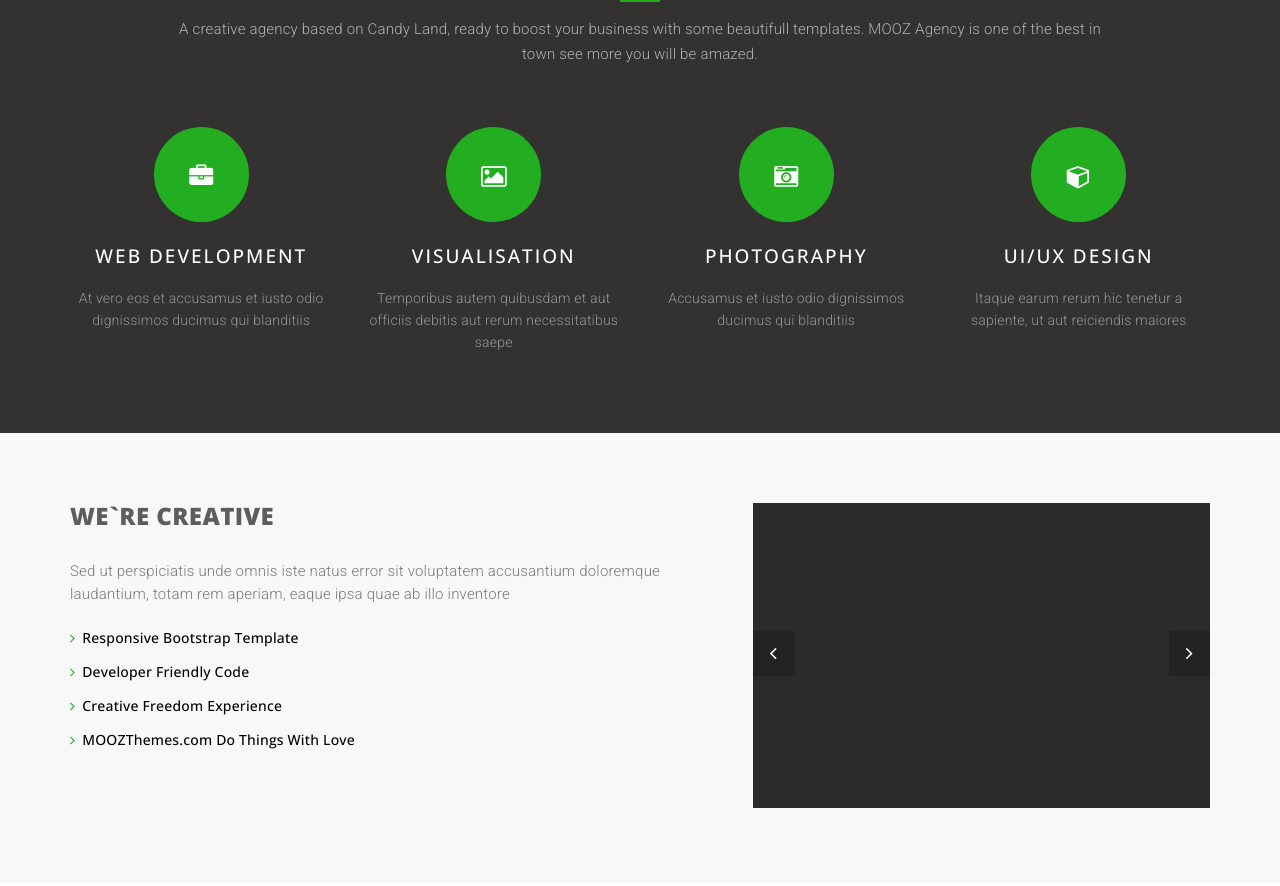
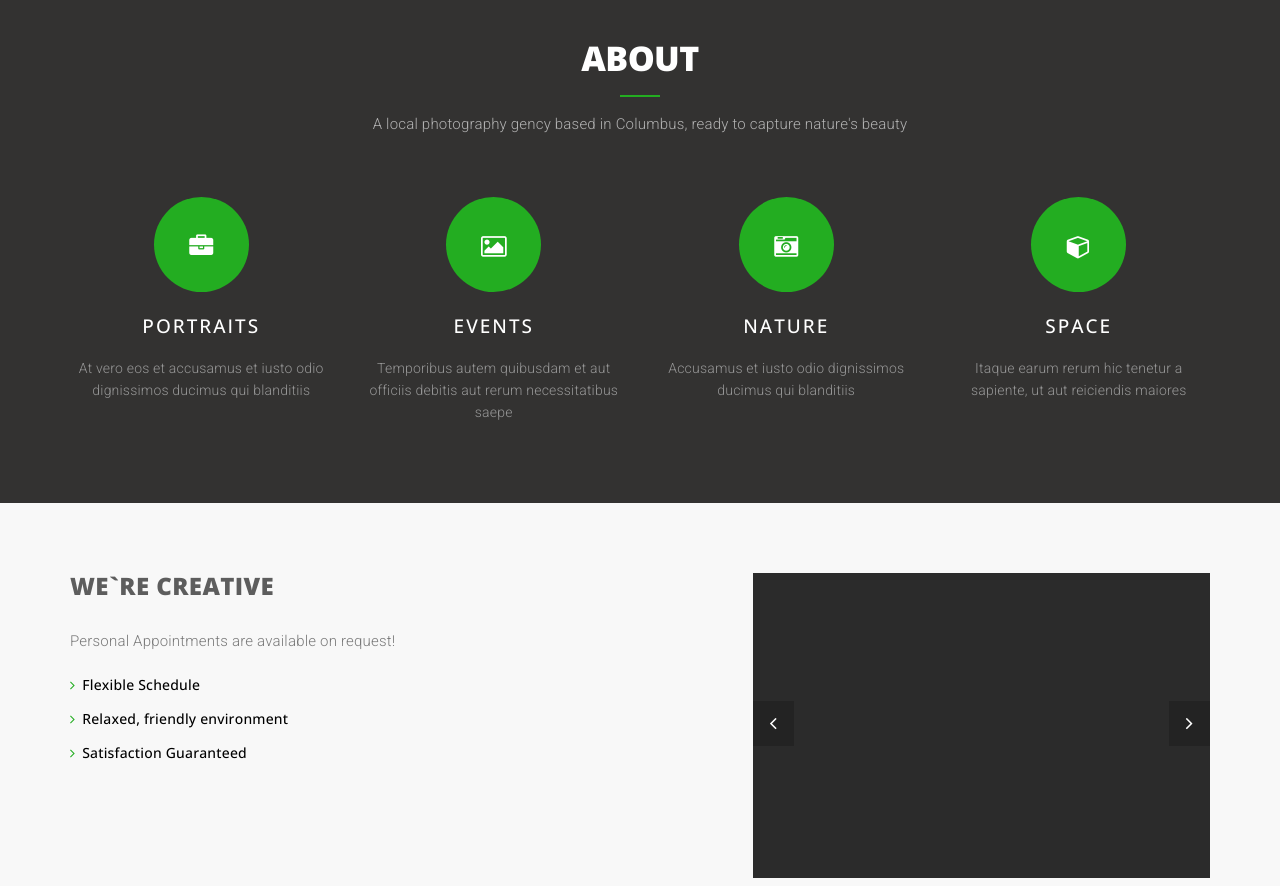
Before and after one commit to ryan-carroll/cstock, a website: page src/index.html in a window 1280 px wide. Shown: the part 1072-1958 px from the top of the page. Drawn offline with nearby package versions, Linux system fonts and the light colour scheme.

Commit message:
Update index.html

```diff
--- a/src/index.html
+++ b/src/index.html
@@ -63,8 +63,8 @@
 			<div class="container">
 				<div class="slider-container">
 					<div class="intro-text">
-						<div class="intro-lead-in">Welcome To Carroll Stock!</div>
-						<div class="intro-heading">Local Photos</div>
+						<div class="intro-lead-in">Welcome to C Stock!</div>
+						<div class="intro-heading">Local Photos, International Scope</div>
 						<a href="#about" class="page-scroll btn btn-xl">Tell Me More</a>
 					</div>
 				</div>
@@ -76,7 +76,7 @@
 					<div class="col-lg-12 text-center">
 						<div class="section-title">
 							<h2>ABOUT</h2>
-							<p>A creative agency based on Candy Land, ready to boost your business with some beautifull templates. MOOZ Agency is one of the best in town see more you will be amazed.</p>
+							<p>A local photography gency based in Columbus, ready to capture nature's beauty</p>
 						</div>
 					</div>
 				</div>
@@ -85,7 +85,7 @@
 					<div class="col-md-3 text-center">
 						<div class="mz-module-about">
 							<i class="fa fa-briefcase ot-circle"></i>
-							<h3>Web Development</h3>
+							<h3>Portraits</h3>
 							<p>At vero eos et accusamus et iusto odio dignissimos ducimus qui blanditiis</p>
 						</div>
 					</div>
@@ -94,7 +94,7 @@
 					<div class="col-md-3 text-center">
 						<div class="mz-module-about">
 							<i class="fa fa-photo ot-circle"></i>
-							<h3>Visualisation</h3>
+							<h3>Events</h3>
 							<p>Temporibus autem quibusdam et aut officiis debitis aut rerum necessitatibus saepe</p>
 						</div>
 					</div>
@@ -103,7 +103,7 @@
 					<div class="col-md-3 text-center">
 						<div class="mz-module-about">
 							<i class="fa fa-camera-retro ot-circle"></i>
-							<h3>Photography</h3>
+							<h3>Nature</h3>
 							<p>Accusamus et iusto odio dignissimos ducimus qui blanditiis</p>
 						</div>
 					</div>
@@ -112,7 +112,7 @@
 					<div class="col-md-3 text-center">
 						<div class="mz-module-about">
 							<i class="fa fa-cube ot-circle"></i>
-							<h3>UI/UX Design</h3>
+							<h3>Space</h3>
 							<p> Itaque earum rerum hic tenetur a sapiente, ut aut reiciendis maiores</p>
 						</div>
 					</div>
@@ -127,12 +127,11 @@
 					<div class="col-md-7">
 						<div class="section-text">
 							<h3>WE`RE CREATIVE</h3>
-							<p>Sed ut perspiciatis unde omnis iste natus error sit voluptatem accusantium doloremque laudantium, totam rem aperiam, eaque ipsa quae ab illo inventore</p>
+							<p>Personal Appointments are available on request!</p>
 							<ul>
-								<li>Responsive Bootstrap Template</li>
-								<li>Developer Friendly Code</li>
-								<li>Creative Freedom Experience</li>
-								<li>MOOZThemes.com Do Things With Love</li>
+								<li>Flexible Schedule</li>
+								<li>Relaxed, friendly environment</li>
+								<li>Satisfaction Guaranteed</li>
 							</ul>
 						</div>
 					</div>
```
